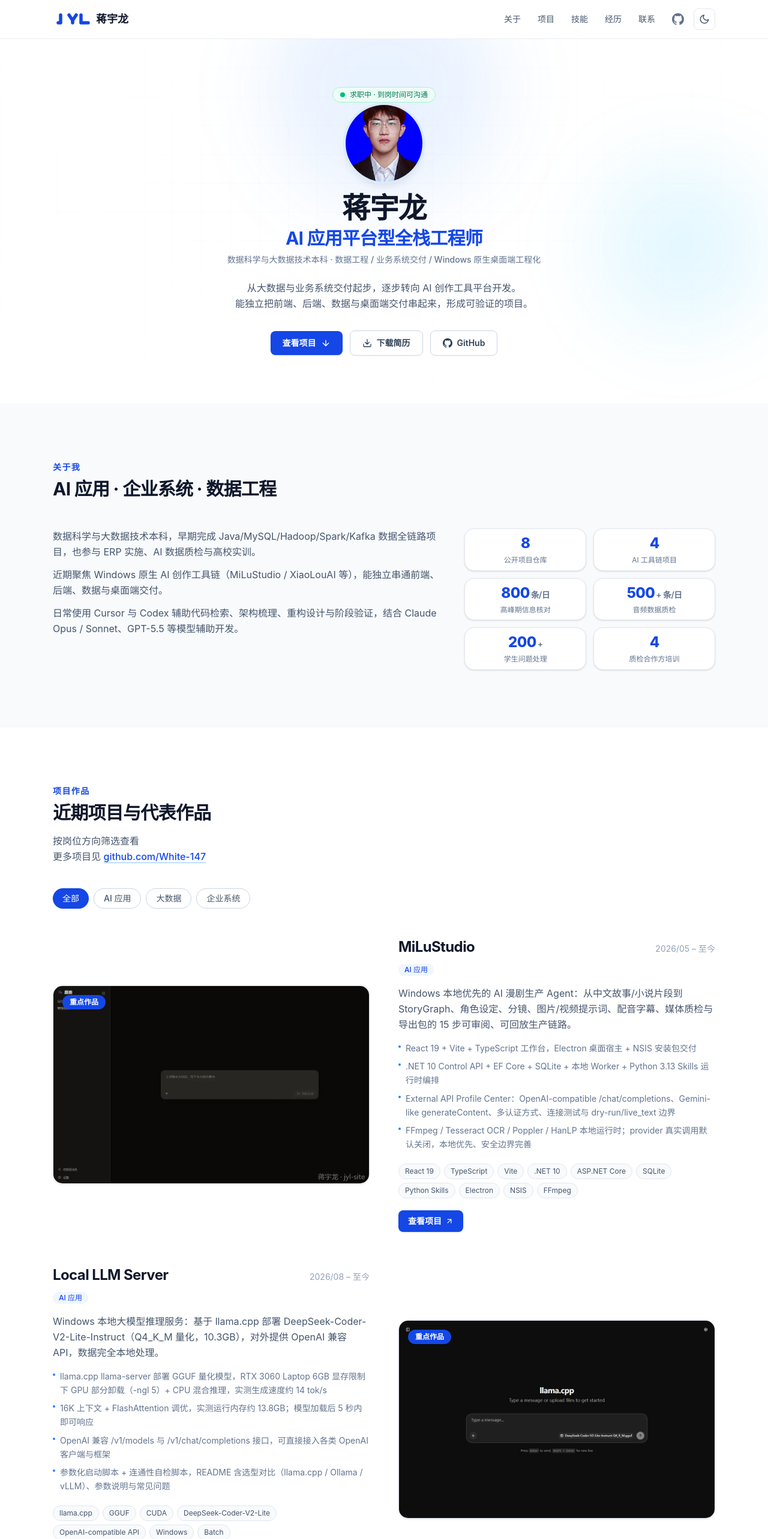
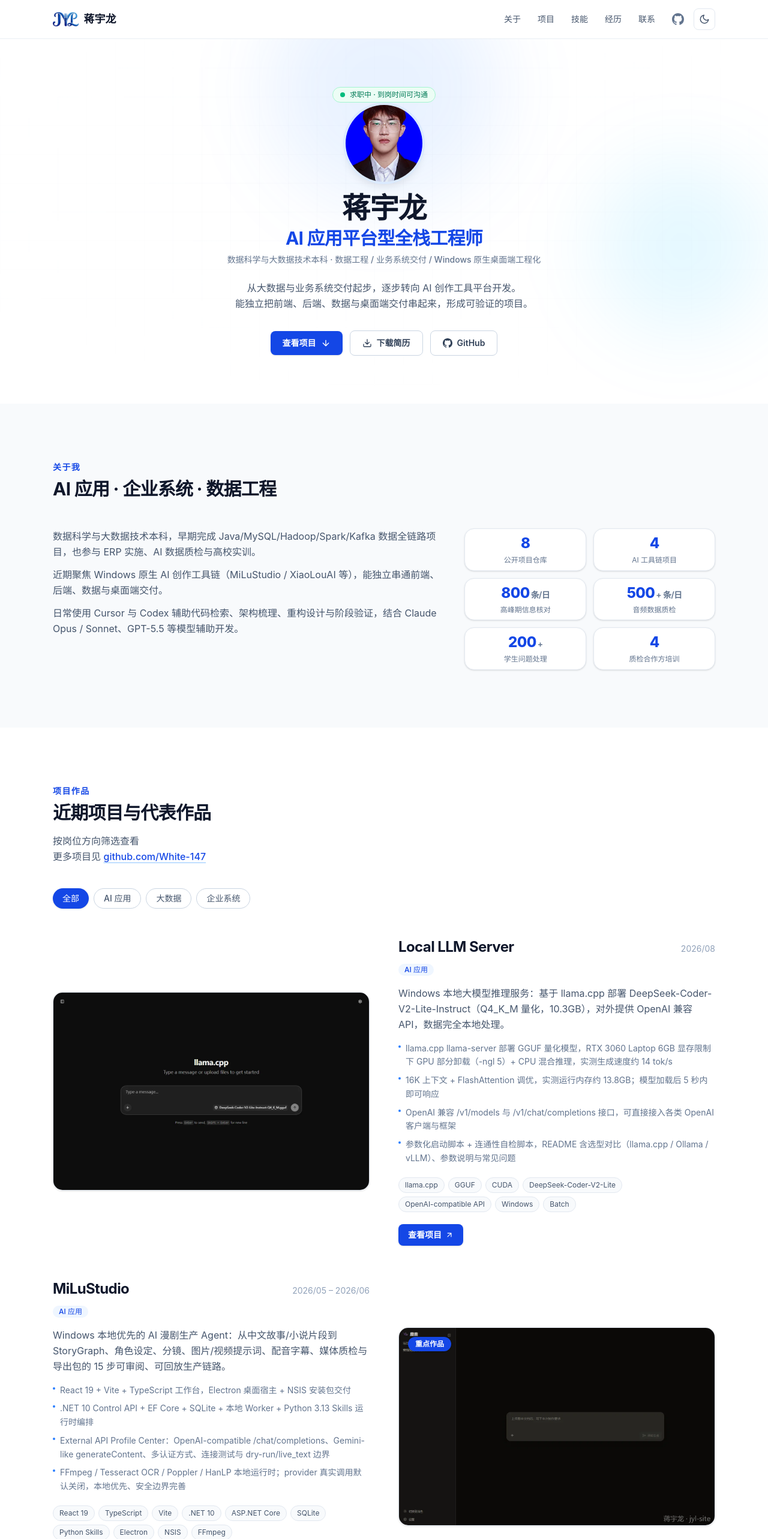
Before and after one commit to White-147/jyl-site, a React (Vite) app: page / in a window 1280 px wide. Shown: the top 2566 px of the page at 60% size. Built offline with nearby package versions, Linux system fonts and the light colour scheme.

Commit message:
feat: 导航 logo 换为 JYL 艺术字（Gemini 生成图，抠背景处理）；项目时间修正（Local LLM Server 2026/08 置顶去重点标签、MiLuStudio 2026/05–06、MiLuAssistant 2026/05）

```diff
--- a/src/components/Navbar.tsx
+++ b/src/components/Navbar.tsx
@@ -18,21 +18,13 @@ export default function Navbar() {
       <nav className="mx-auto flex h-16 max-w-6xl items-center justify-between px-4 sm:px-6">
         {/* 品牌 */}
         <a href="#top" className="flex items-center gap-2 text-lg font-bold text-slate-900 dark:text-white">
-          <svg
-            viewBox="0 0 64 24"
-            className="h-6 w-16 text-blue-700 dark:text-blue-400"
-            fill="none"
-            stroke="currentColor"
-            strokeWidth="5.5"
-            strokeLinecap="round"
-            strokeLinejoin="round"
-            aria-hidden="true"
-          >
-            <path d="M13 5v13h-4" />
-            <path d="M27 5l6 9 6-9" />
-            <path d="M33 14v4" />
-            <path d="M47 5v13h12" />
-          </svg>
+          <img
+            src="images/logo-jyl.png"
+            alt="JYL"
+            width={839}
+            height={463}
+            className="h-6 w-auto object-contain"
+          />
           <span className="hidden sm:inline">{profile.name}</span>
         </a>
 
--- a/src/data/projects.json
+++ b/src/data/projects.json
@@ -6,12 +6,38 @@
   ],
   "projects": [
     {
+      "id": "localllmserver",
+      "name": "Local LLM Server",
+      "tags": [
+        "AI 应用"
+      ],
+      "period": "2026/08",
+      "summary": "Windows 本地大模型推理服务：基于 llama.cpp 部署 DeepSeek-Coder-V2-Lite-Instruct（Q4_K_M 量化，10.3GB），对外提供 OpenAI 兼容 API，数据完全本地处理。",
+      "details": [
+        "llama.cpp llama-server 部署 GGUF 量化模型，RTX 3060 Laptop 6GB 显存限制下 GPU 部分卸载（-ngl 5）+ CPU 混合推理，实测生成速度约 14 tok/s",
+        "16K 上下文 + FlashAttention 调优，实测运行内存约 13.8GB；模型加载后 5 秒内即可响应",
+        "OpenAI 兼容 /v1/models 与 /v1/chat/completions 接口，可直接接入各类 OpenAI 客户端与框架",
+        "参数化启动脚本 + 连通性自检脚本，README 含选型对比（llama.cpp / Ollama / vLLM）、参数说明与常见问题"
+      ],
+      "stack": [
+        "llama.cpp",
+        "GGUF",
+        "CUDA",
+        "DeepSeek-Coder-V2-Lite",
+        "OpenAI-compatible API",
+        "Windows",
+        "Batch"
+      ],
+      "link": "https://github.com/White-147/local-llm-server",
+      "screenshot": "projects/local-llm-server.webp"
+    },
+    {
       "id": "milustudio",
       "name": "MiLuStudio",
       "tags": [
         "AI 应用"
       ],
-      "period": "2026/05 – 至今",
+      "period": "2026/05 – 2026/06",
       "summary": "Windows 本地优先的 AI 漫剧生产 Agent：从中文故事/小说片段到 StoryGraph、角色设定、分镜、图片/视频提示词、配音字幕、媒体质检与导出包的 15 步可审阅、可回放生产链路。",
       "details": [
         "React 19 + Vite + TypeScript 工作台，Electron 桌面宿主 + NSIS 安装包交付",
@@ -33,33 +59,6 @@
       ],
       "link": "https://github.com/White-147/MiLuStudio",
       "screenshot": "projects/milustudio.webp",
-      "highlight": true
-    },
-    {
-      "id": "localllmserver",
-      "name": "Local LLM Server",
-      "tags": [
-        "AI 应用"
-      ],
-      "period": "2026/08 – 至今",
-      "summary": "Windows 本地大模型推理服务：基于 llama.cpp 部署 DeepSeek-Coder-V2-Lite-Instruct（Q4_K_M 量化，10.3GB），对外提供 OpenAI 兼容 API，数据完全本地处理。",
-      "details": [
-        "llama.cpp llama-server 部署 GGUF 量化模型，RTX 3060 Laptop 6GB 显存限制下 GPU 部分卸载（-ngl 5）+ CPU 混合推理，实测生成速度约 14 tok/s",
-        "16K 上下文 + FlashAttention 调优，实测运行内存约 13.8GB；模型加载后 5 秒内即可响应",
-        "OpenAI 兼容 /v1/models 与 /v1/chat/completions 接口，可直接接入各类 OpenAI 客户端与框架",
-        "参数化启动脚本 + 连通性自检脚本，README 含选型对比（llama.cpp / Ollama / vLLM）、参数说明与常见问题"
-      ],
-      "stack": [
-        "llama.cpp",
-        "GGUF",
-        "CUDA",
-        "DeepSeek-Coder-V2-Lite",
-        "OpenAI-compatible API",
-        "Windows",
-        "Batch"
-      ],
-      "link": "https://github.com/White-147/local-llm-server",
-      "screenshot": "projects/local-llm-server.webp",
       "highlight": true
     },
     {
@@ -97,7 +96,7 @@
       "tags": [
         "AI 应用"
       ],
-      "period": "2026/04 – 2026/05",
+      "period": "2026/05",
       "summary": "基于 CoPaw/QwenPaw（AgentScope 体系）二开的 MiLu AI 助手 Web 版：模型配置、Skills、记忆、多 Agent 与 MCP 工具于一体。",
       "details": [
         "Python 3.10-3.13 + FastAPI + agentscope 运行时，React + Ant Design 管理控制台",
@@ -123,7 +122,7 @@
       "tags": [
         "AI 应用"
       ],
-      "period": "2026/04 – 2026/05",
+      "period": "2026/05",
       "summary": "基于 MiLuAssistantWeb 的 Windows 桌面安装版：Electron + NSIS 将 Python 后端与 Web 控制台封装为可双击安装的桌面应用。",
       "details": [
         "Electron 35 + electron-builder + NSIS 中英双语安装器，C# 启动器/卸载器",
```
Also changed, not shown: public/images/logo-jyl.png (added), 1 other file (tests, documents, lock files or other folders).
